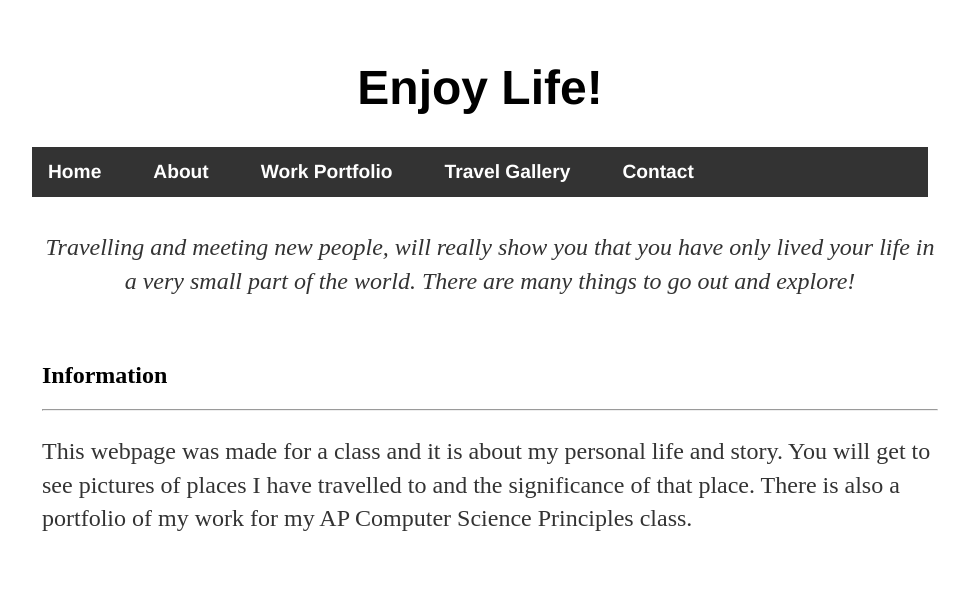
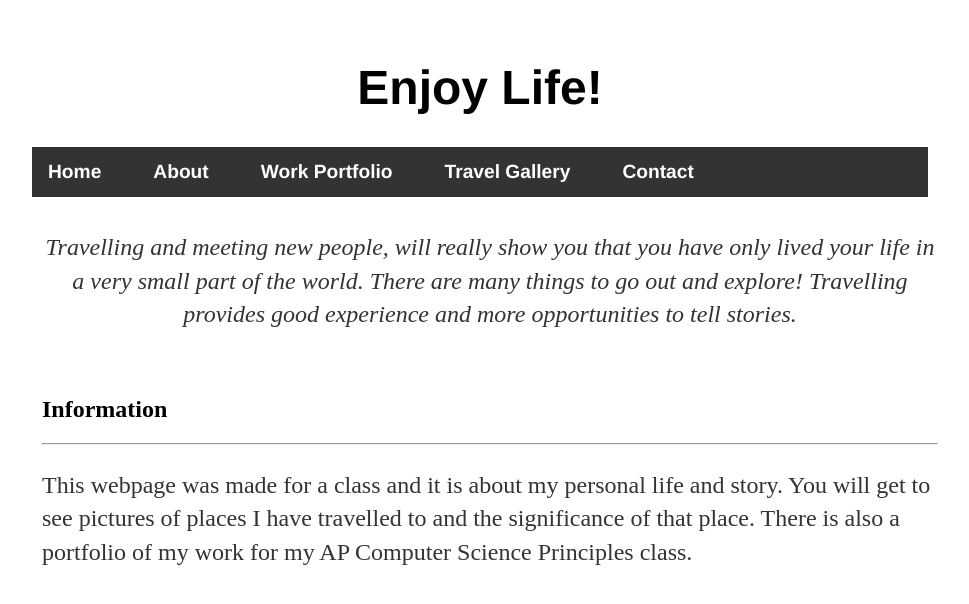
Before and after one commit to CNakano7/CNakano7.github.io, a Jekyll site: the page index.html, which Jekyll copies as it is, in a window 1280 px wide. Shown: the top 604 px of the page, without its empty margins (160-1129 px from the left). Built offline with Jekyll 4.4.1, drawn with Linux system fonts in a browser that asks for light colours.

Commit message:
Update index.html

```diff
--- a/index.html
+++ b/index.html
@@ -57,7 +57,7 @@
 
 <div class="row">
   <div class="column side">
-   <p style="text-align:center;"><i>Travelling and meeting new people, will really show you that you have only lived your life in a very small part of the world. There are many things to go out and explore!</i></p>
+   <p style="text-align:center;"><i>Travelling and meeting new people, will really show you that you have only lived your life in a very small part of the world. There are many things to go out and explore! Travelling provides good experience and more opportunities to tell stories.</i></p>
   </div>
 
   <div class="column middle">
```
